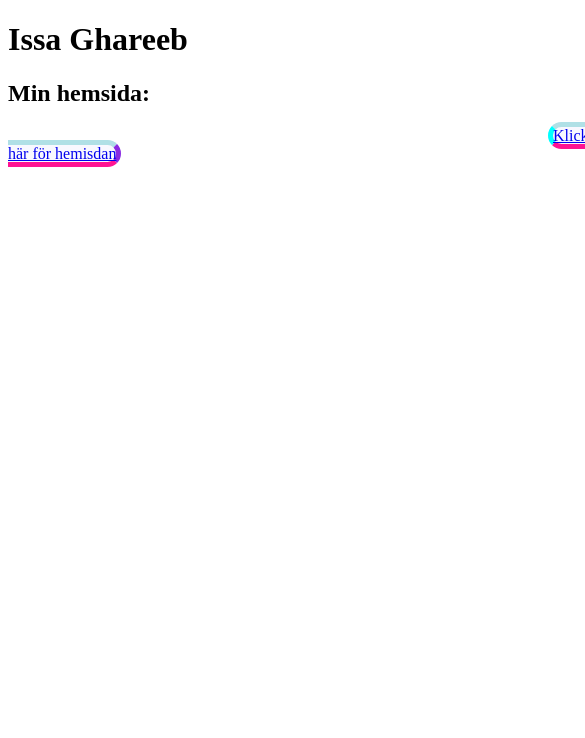
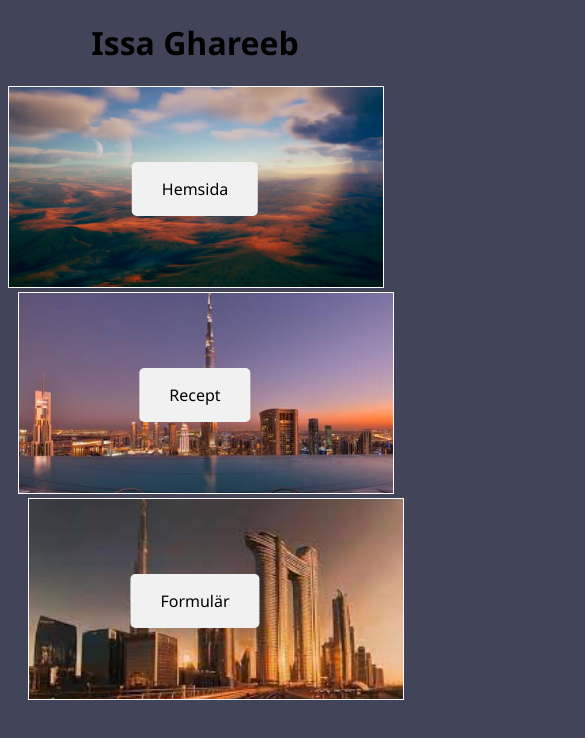
Before and after one commit to ntisod/blandad-webbutveckling-1-KaptenKastrull, a plain HTML site: page index.html in a window 390 px wide. Shown: the whole page, 585 px wide, since content can reach past the window. Drawn offline with Linux system fonts and the light colour scheme.

Commit message:
INDEX ÄNDRINGAR

```diff
--- /dev/null
+++ b/CSS MAPP/styleindex.css
@@ -0,0 +1,125 @@
+h1{
+    text-align: center;
+    font-family: 'Segoe UI', Tahoma, Geneva, Verdana, sans-serif;
+
+}
+body{
+    background-color: #42455a;
+}
+.container {
+    float: left;
+    position: relative;
+    width: 100%;
+    max-width: 400px;
+  }
+
+  .container img {
+    width: 100%;
+    height: 200px;
+    object-fit: cover;
+    border: 1px solid snow;
+    border-top-color: snow;
+    border-bottom-color: snow;
+    border-left-color: snow;
+    border-right-color:snow ;
+  }
+
+  .container .btn {
+    font-family: 'Segoe UI', Tahoma, Geneva, Verdana, sans-serif;
+    text-decoration: none;
+    position: absolute;
+    top: 50%;
+    left: 50%;
+    transform: translate(-50%, -50%);
+    -ms-transform: translate(-50%, -50%);
+    background-color: #f1f1f1;
+    color: black;
+    font-size: 16px;
+    padding: 16px 30px;
+    border: none;
+    cursor: pointer;
+    border-radius: 5px;
+    text-align: center;
+  }
+
+.container .btn:hover {
+    background-color: black;
+    color: white;
+  }
+
+/*NAVIGERINGS RUTAN BÖRJAR NEDAN*/
+
+  .navbar {
+    margin-right: 120px;
+    overflow: hidden;
+    background-color: #333;
+    font-family: 'Segoe UI', Tahoma, Geneva, Verdana, sans-serif;
+  }
+
+  .navbar a {
+    margin-left: 40px;
+    float: left;
+    font-size: 16px;
+    color: white;
+    text-align: center;
+    padding: 14px 16px;
+    text-decoration: none;
+  }
+
+  .dropdown {
+    margin-left: 40px;
+    float: left;
+    overflow: hidden;
+  }
+
+  .dropdown .dropbtn {
+
+    cursor: pointer;
+    font-size: 16px;
+    border: none;
+    outline: none;
+    color: white;
+    padding: 14px 16px;
+    background-color: inherit;
+    font-family: inherit;
+    margin: 0;
+  }
+
+  .navbar a:hover, .dropdown:hover .dropbtn, .dropbtn:focus {
+    border: 1px solid snow;
+    border-top-color: snow;
+    border-bottom-color: snow;
+    border-left-color: snow;
+    border-right-color:snow ;
+    background-color: #42455a;
+  }
+
+  .dropdown-content {
+
+    display: none;
+    position: absolute;
+    background-color: #f9f9f9;
+    min-width: 160px;
+    box-shadow: 0px 8px 16px 0px rgba(0,0,0,0.2);
+    z-index: 1;
+  }
+
+  .dropdown-content a {
+
+    float: none;
+    color: black;
+    padding: 12px 16px;
+    text-decoration: none;
+    display: block;
+    text-align: left;
+  }
+
+  .dropdown-content a:hover {
+    background-color: #ddd;
+  }
+
+  .show {
+    display: block;
+  }
+
+  /*SOCIAL MEDIA BÖRJAR UNDER*/
--- a/index.html
+++ b/index.html
@@ -4,7 +4,8 @@
     <meta charset="UTF-8">
     <meta name="viewport" content="width=device-width, initial-scale=1.0">
     <title>Main page</title>
-    <link rel="stylesheet" href="./style.css">
+    <link rel="stylesheet" href="./CSS MAPP/styleindex.css">
+    <link rel="stylesheet" href="https://cdnjs.cloudflare.com/ajax/libs/font-awesome/4.7.0/css/font-awesome.min.css">
 </head>
 <body>
     <header>
@@ -12,14 +13,53 @@
             Issa Ghareeb
         </h1>
     </header>
-    <main>
-        <h2>
-            Min hemsida:
-        </h2>
-    </main>
-    <nav>
-        <a href="./om mig/om mig2.html"> Klicka här för hemisdan</a>
-    </nav>
+
+
+  <div class="container">
+    <img src="./Bilder/img_lights.jpg" alt="Sky">
+    <a target="_blank" class="btn" href="./om mig/om mig2.html" > Hemsida </a>
+
+  </div>
+  <div class="container">
+
+    <img src="./Bilder/img_lights1.jpg" style="margin-left:10px;" alt="Dubai">
+    <a target="_blank" class="btn" href="./Recept/recept.html"> Recept </a>
+</div>
+<div class="container">
+
+    <img src="./Bilder/img_lights2.jfif" style="margin-left:20px;" alt="Dubai">
+    <a target="_blank" class="btn" href="./Annat/Formulär.html"> Formulär </a>
+
+  </div>
+  <div class="navbar">
+    <a href="https://www.google.se/?hl=sv">Quit</a><br><br>
+    <a href="./om mig/meny/contact.html">Kontakt</a><br>
+    <div class="dropdown">
+    <button class="dropbtn" onclick="myFunction()">Andra Länkar
+      <i class="fa fa-caret-down"></i>
+    </button>
+    <div class="dropdown-content" id="myDropdown">
+      <a href="./Annat/javascript.html" target="_blank">Knapp</a>
+      <a href="https://www.ntigymnasiet.se/sodertalje/" target="_blank">NTI</a>
+    </div>
+    </div>
+  </div>
+
+
+
+<script>
+  function myFunction() {
+    document.getElementById("myDropdown").classList.toggle("show");
+  }
+  window.onclick = function(e) {
+if (!e.target.matches('.dropbtn')) {
+var myDropdown = document.getElementById("myDropdown");
+  if (myDropdown.classList.contains('show')) {
+    myDropdown.classList.remove('show');
+  }
+}
+}
+</script>
 
 </body>
 </html>
--- a/style.css
+++ /dev/null
@@ -1,10 +0,0 @@
-a{
-    border: 5px solid;
-    border-radius: 20px;
-    border-left-color: aqua;
-    border-right-color: blueviolet;
-    border-top-color: powderblue;
-    border-bottom-color: deeppink;
-    background-color: ghostwhite;
-    margin-left: 540px;
-}
```
Also changed, not shown: Annat/javascript.html (+1 -1 lines), om mig/om mig2.html (+2 -2 lines), Bilder/facebook.png (added), Bilder/färg.png (renamed from färg.png), Bilder/gmail.jpg (added), Bilder/img_lights.jpg (added), Bilder/img_lights1.jpg (added), Bilder/img_lights2.jfif (added), Bilder/instagram.png (added), Bilder/ntilogo.png (added), Bilder/utan.png (renamed from utan.png), CSS MAPP/style.css (renamed from om mig/css/style.css).
